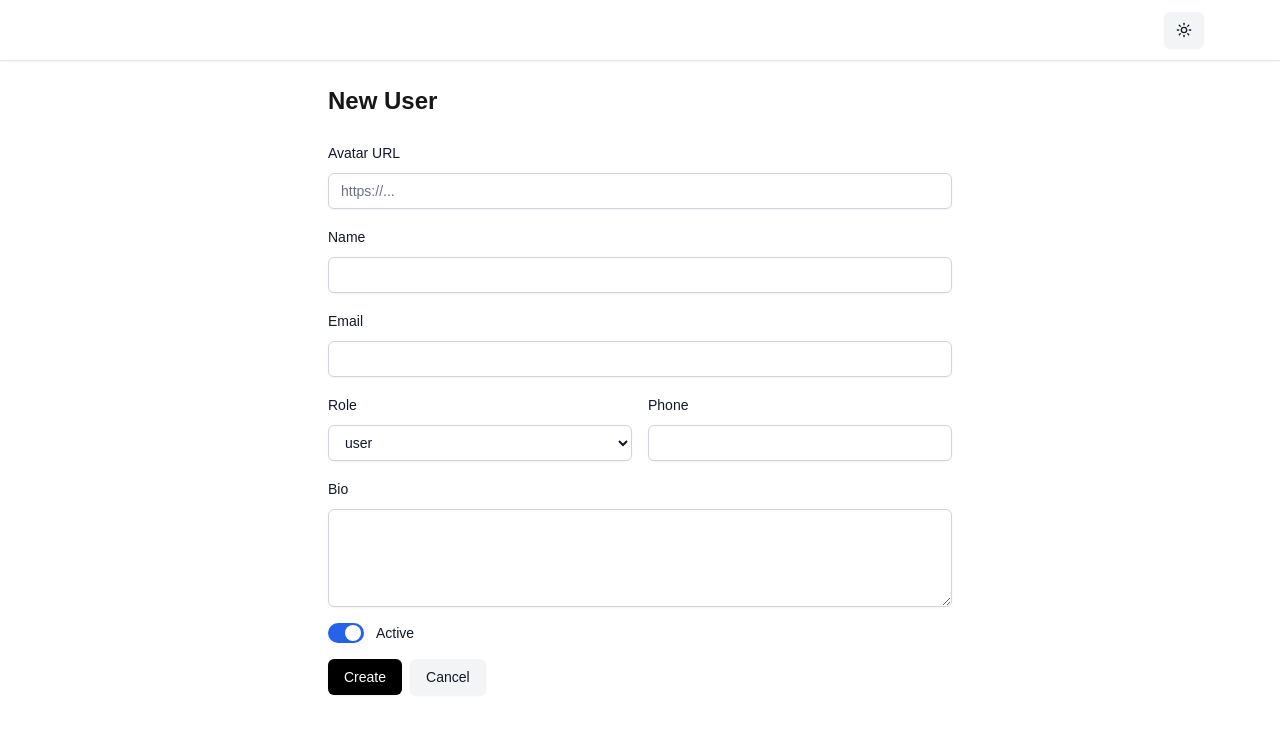
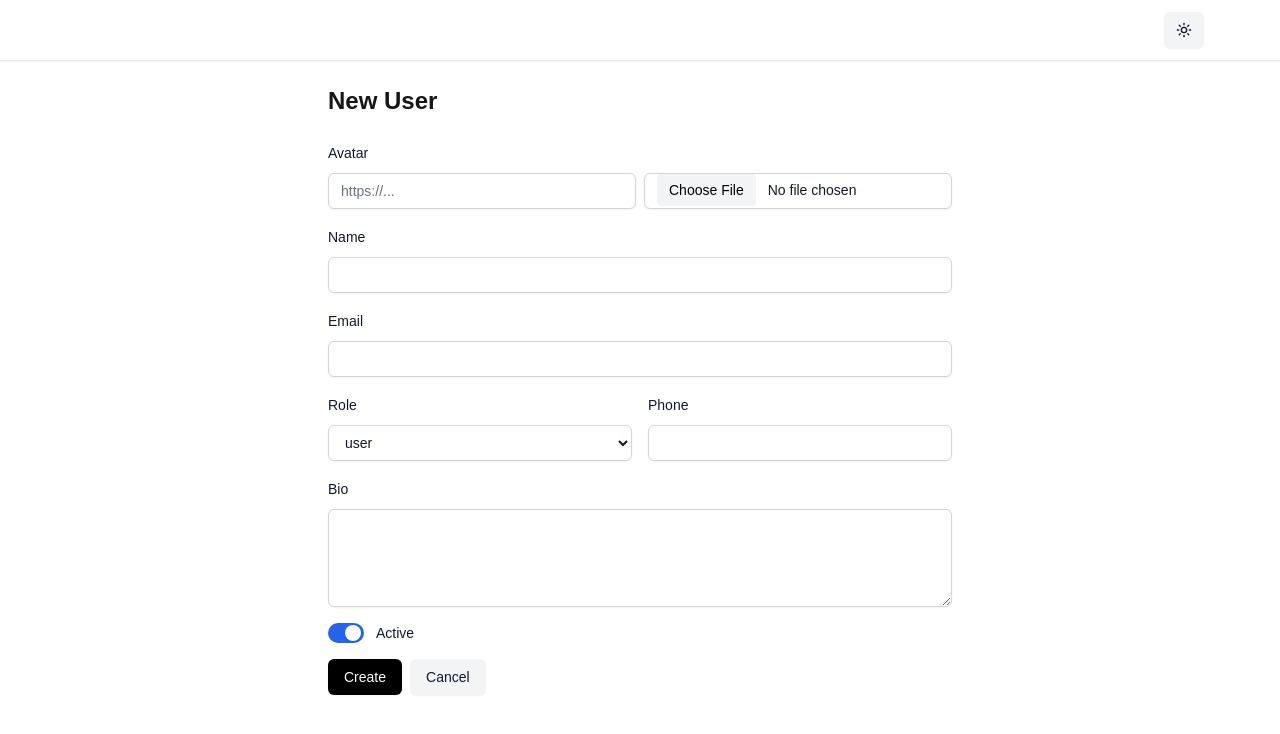
Before and after one commit to Matdan04/usermanagement, a Next.js app: page /users/new in a window 1280 px wide. Shown: the top 734 px of the page. Built offline with nearby package versions, Linux system fonts and the light colour scheme; no server answers.

Commit message:
Add Cloudinary integration for user avatar uploads; implement file upload handling in user creation and editing forms, enhancing user experience with real-time feedback during uploads

```diff
--- /dev/null
+++ b/app/api/upload/route.ts
@@ -0,0 +1,34 @@
+import { NextRequest, NextResponse } from "next/server";
+import cloudinary from "@/lib/cloudinary";
+
+export const runtime = "nodejs";
+
+export async function POST(req: NextRequest) {
+  try {
+    const form = await req.formData();
+    const file = form.get("file");
+    if (!file || typeof file === "string") {
+      return NextResponse.json({ error: "No file provided" }, { status: 400 });
+    }
+
+    const arrayBuffer = await (file as File).arrayBuffer();
+    const buffer = Buffer.from(arrayBuffer);
+
+    const folder = process.env.CLOUDINARY_FOLDER || "user-avatars";
+
+    const url: string = await new Promise((resolve, reject) => {
+      const upload = cloudinary.uploader.upload_stream(
+        { folder, resource_type: "image", fetch_format: "auto", quality: "auto" },
+        (err, result) => {
+          if (err || !result) return reject(err || new Error("Upload failed"));
+          resolve(result.secure_url);
+        }
+      );
+      upload.end(buffer);
+    });
+
+    return NextResponse.json({ url });
+  } catch (e) {
+    return NextResponse.json({ error: "Upload failed" }, { status: 500 });
+  }
+}
--- a/app/users/[id]/edit/page.tsx
+++ b/app/users/[id]/edit/page.tsx
@@ -14,6 +14,8 @@ export default function EditUserPage() {
   const router = useRouter();
   const { data } = useUser(id);
   const { mutateAsync: update, isPending } = useUpdateUser(id);
+  const [uploading, setUploading] = useState(false);
+  const [avatarFile, setAvatarFile] = useState<File | null>(null);
   const [form, setForm] = useState({
     name: "",
     email: "",
@@ -41,19 +43,33 @@ export default function EditUserPage() {
   async function onSubmit(e: React.FormEvent) {
     e.preventDefault();
     try {
+      let avatarUrl = form.avatar;
+      if (avatarFile) {
+        setUploading(true);
+        const fd = new FormData();
+        fd.append("file", avatarFile);
+        const res = await fetch("/api/upload", { method: "POST", body: fd });
+        if (!res.ok) throw new Error("upload failed");
+        const json = (await res.json()) as { url: string };
+        avatarUrl = json.url;
+        setForm((f) => ({ ...f, avatar: avatarUrl }));
+      }
       await update({
         name: form.name,
         email: form.email,
         role: form.role,
         active: form.active,
         phoneNumber: form.phoneNumber || undefined,
-        avatar: form.avatar || undefined,
+        avatar: avatarUrl || undefined,
         bio: form.bio || undefined,
       });
       toast.success("User updated");
       router.push(`/users/${id}`);
     } catch (err) {
       toast.error("Failed to update user");
+    } finally {
+      setUploading(false);
+      setAvatarFile(null);
     }
   }
 
@@ -84,8 +100,22 @@ export default function EditUserPage() {
           </div>
         </div>
         <div className="space-y-2">
-          <Label htmlFor="avatar">Avatar URL</Label>
-          <Input id="avatar" value={form.avatar} onChange={(e) => set("avatar", e.target.value)} />
+          <Label htmlFor="avatar">Avatar</Label>
+          <div className="grid gap-2 md:grid-cols-2">
+            <Input id="avatar" value={form.avatar} onChange={(e) => set("avatar", e.target.value)} />
+            <input
+              id="avatarFile"
+              type="file"
+              accept="image/*"
+              className="h-9 rounded-md border border-gray-300 bg-white px-3 text-sm text-gray-900 shadow-sm file:mr-3 file:rounded file:border-0 file:bg-gray-100 file:px-3 file:py-1.5 dark:border-slate-600 dark:bg-slate-800 dark:text-slate-100"
+              onChange={(e) => {
+                const file = e.target.files?.[0] || null;
+                setAvatarFile(file);
+              }}
+              disabled={uploading}
+            />
+          </div>
+          {uploading ? <p className="text-xs text-gray-500 dark:text-gray-400">Uploading...</p> : null}
         </div>
         <div className="space-y-2">
           <Label htmlFor="bio">Bio</Label>
@@ -97,7 +127,7 @@ export default function EditUserPage() {
         </div>
 
         <div className="flex gap-2">
-          <Button type="submit" disabled={isPending}>Save</Button>
+          <Button type="submit" disabled={isPending || uploading}>Save</Button>
           <Button type="button" variant="secondary" onClick={() => router.back()}>
             Cancel
           </Button>
--- a/app/users/new/page.tsx
+++ b/app/users/new/page.tsx
@@ -11,6 +11,7 @@ import { Switch } from "@/components/ui/switch";
 import { useCreateUser } from "@/lib/api";
 import { createUserSchema, type CreateUserInput } from "@/types/user";
 import { toast } from "sonner";
+import { useState } from "react";
 
 import { motion } from "framer-motion";
 
@@ -35,13 +36,28 @@ export default function NewUserPage() {
     },
   });
   const { mutateAsync: create, isPending } = useCreateUser();
+  const [uploading, setUploading] = useState(false);
+  const [avatarFile, setAvatarFile] = useState<File | null>(null);
 
   async function onSubmit(values: CreateUserInput) {
     try {
+      let avatarUrl = values.avatar;
+      if (avatarFile) {
+        setUploading(true);
+        const fd = new FormData();
+        fd.append("file", avatarFile);
+        const res = await fetch("/api/upload", { method: "POST", body: fd });
+        if (!res.ok) throw new Error("upload failed");
+        const json = (await res.json()) as { url: string };
+        avatarUrl = json.url;
+        // also reflect in form state so UI shows the resulting URL
+        setValue("avatar", avatarUrl, { shouldValidate: true });
+      }
+
       await create({
         ...values,
         phoneNumber: values.phoneNumber || undefined,
-        avatar: values.avatar || undefined,
+        avatar: avatarUrl || undefined,
         bio: values.bio || undefined,
       });
       toast.success("User created");
@@ -49,6 +65,9 @@ export default function NewUserPage() {
     } catch (e: any) {
       const errorMessage = e?.response?.data?.error || "Failed to create user";
       toast.error(errorMessage);
+    } finally {
+      setUploading(false);
+      setAvatarFile(null);
     }
   }
 
@@ -65,9 +84,23 @@ export default function NewUserPage() {
         transition={{ duration: 0.2 }}
       >
         <div className="space-y-2">
-          <Label htmlFor="avatar">Avatar URL</Label>
-          <Input id="avatar" placeholder="https://..." {...register("avatar")} />
+          <Label htmlFor="avatar">Avatar</Label>
+          <div className="grid gap-2 md:grid-cols-2">
+            <Input id="avatar" placeholder="https://..." {...register("avatar")} />
+            <input
+              id="avatarFile"
+              type="file"
+              accept="image/*"
+              className="h-9 rounded-md border border-gray-300 bg-white px-3 text-sm text-gray-900 shadow-sm file:mr-3 file:rounded file:border-0 file:bg-gray-100 file:px-3 file:py-1.5 dark:border-slate-600 dark:bg-slate-800 dark:text-slate-100"
+              onChange={(e) => {
+                const file = e.target.files?.[0] || null;
+                setAvatarFile(file);
+              }}
+              disabled={uploading}
+            />
+          </div>
           {errors.avatar && <p className="text-sm text-red-600 dark:text-red-400">{errors.avatar.message as string}</p>}
+          {uploading ? <p className="text-xs text-gray-500 dark:text-gray-400">Uploading...</p> : null}
         </div>
         <div className="space-y-2">
           <Label htmlFor="name">Name</Label>
@@ -106,7 +139,7 @@ export default function NewUserPage() {
         </div>
 
         <div className="flex gap-2">
-          <Button type="submit" disabled={isPending}>
+          <Button type="submit" disabled={isPending || uploading}>
             {isPending ? (
               <span className="inline-flex items-center gap-2">
                 <span className="inline-block h-3 w-3 animate-spin rounded-full border-2 border-gray-300 border-t-transparent" />
--- /dev/null
+++ b/lib/cloudinary.ts
@@ -0,0 +1,10 @@
+import { v2 as cloudinary } from "cloudinary";
+
+cloudinary.config({
+  cloud_name: process.env.CLOUDINARY_CLOUD_NAME,
+  api_key: process.env.CLOUDINARY_API_KEY,
+  api_secret: process.env.CLOUDINARY_API_SECRET,
+  secure: true,
+});
+
+export default cloudinary;
--- a/package.json
+++ b/package.json
@@ -18,12 +18,13 @@
     "@tanstack/react-query": "^5.90.7",
     "axios": "^1.13.2",
     "class-variance-authority": "^0.7.1",
+    "cloudinary": "^2.8.0",
     "clsx": "^2.1.1",
     "date-fns": "^4.1.0",
+    "framer-motion": "^11.0.0",
     "json2csv": "^5.0.7",
     "lucide-react": "^0.553.0",
     "next": "14.2.33",
-    "framer-motion": "^11.0.0",
     "next-themes": "^0.4.6",
     "prisma": "^6.19.0",
     "react": "^18",
```
Also changed, not shown: 1 other file (tests, documents, lock files or other folders).
